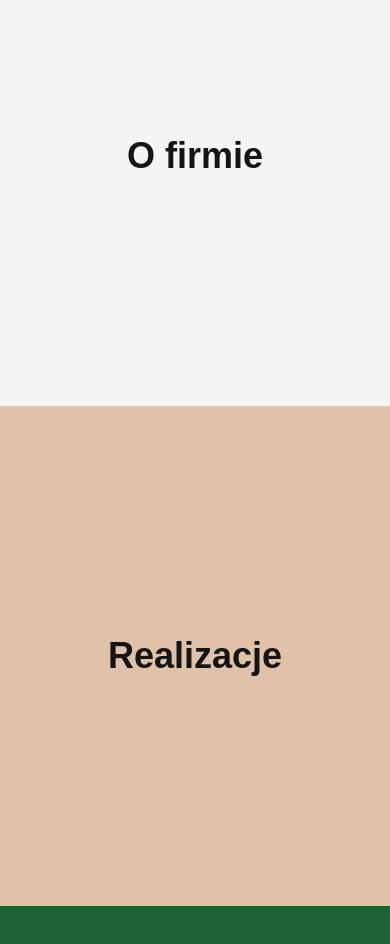
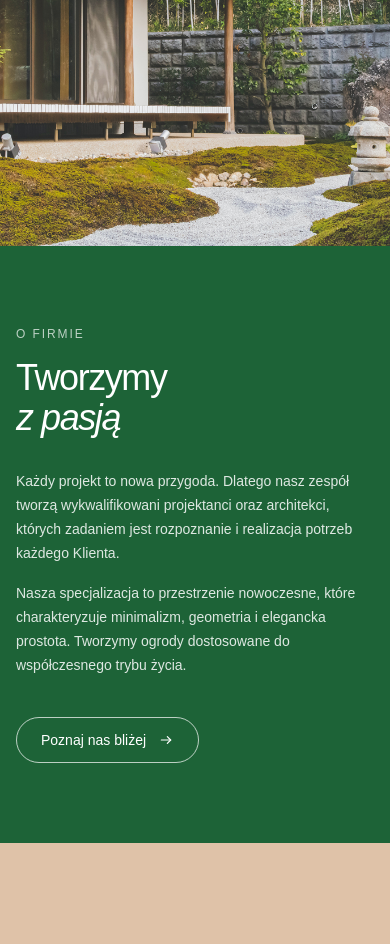
Before and after one commit to michal1337k/giard-design-recruitment, a Vue app: page / in a window 390 px wide. Shown: the part 2640-3584 px from the top of the page. Built offline with nearby package versions, Linux system fonts and the light colour scheme.

Commit message:
add responsive about section

```diff
--- a/src/App.vue
+++ b/src/App.vue
@@ -2,6 +2,7 @@
 import AppHeader from '@/components/layout/AppHeader.vue'
 import HeroSection from '@/components/sections/HeroSection.vue'
 import OfferSection from '@/components/sections/OfferSection.vue'
+import AboutSection from '@/components/sections/AboutSection.vue'
 </script>
 
 <template>
@@ -10,10 +11,7 @@ import OfferSection from '@/components/sections/OfferSection.vue'
   <main>
     <HeroSection />
     <OfferSection />
-
-    <section id="about" class="flex min-h-[500px] items-center justify-center bg-stone-100 px-6">
-      <h2 class="text-4xl font-semibold">O firmie</h2>
-    </section>
+    <AboutSection />
 
     <section id="projects" class="flex min-h-[500px] items-center justify-center bg-[#dfc2a8] px-6">
       <h2 class="text-4xl font-semibold">Realizacje</h2>
--- /dev/null
+++ b/src/components/sections/AboutSection.vue
@@ -0,0 +1,71 @@
+<script setup>
+import aboutImage from '@/assets/images/about/about-giard.png'
+</script>
+
+<template>
+  <section id="about" class="page-grid">
+    <!-- zdjęcie -->
+    <div
+      class="group relative col-start-1 col-end-5 row-start-1 min-h-[340px] overflow-hidden md:min-h-[440px] lg:col-end-3 lg:min-h-[640px]"
+    >
+      <img
+        :src="aboutImage"
+        alt="Nowoczesny ogród przy domu zaprojektowany przez GiardDesign"
+        class="absolute inset-0 h-full w-full object-cover object-center transition-transform duration-[1200ms] ease-out group-hover:scale-[1.03]"
+        loading="lazy"
+        decoding="async"
+      />
+    </div>
+
+    <!-- zielone tło -->
+    <div
+      class="col-start-1 col-end-5 row-start-2 bg-[var(--color-green)] lg:col-start-3 lg:row-start-1"
+      aria-hidden="true"
+    ></div>
+
+    <!-- treść sekcji -->
+    <div
+      class="relative z-10 col-start-2 col-end-4 row-start-2 flex min-h-[500px] items-center py-20 text-white lg:col-start-3 lg:col-end-4 lg:row-start-1 lg:min-h-[640px] lg:py-24 lg:pl-16"
+    >
+      <div class="max-w-[470px]">
+        <p class="text-xs font-medium tracking-[0.16em] text-white/70 uppercase">O firmie</p>
+
+        <h2 class="mt-4 text-4xl leading-[1.1] font-medium tracking-[-0.04em] md:text-5xl">
+          Tworzymy
+          <em class="block font-normal">z pasją</em>
+        </h2>
+
+        <p class="mt-8 text-sm leading-6 text-white/85">
+          Każdy projekt to nowa przygoda. Dlatego nasz zespół tworzą wykwalifikowani projektanci
+          oraz architekci, których zadaniem jest rozpoznanie i realizacja potrzeb każdego Klienta.
+        </p>
+
+        <p class="mt-4 text-sm leading-6 text-white/85">
+          Nasza specjalizacja to przestrzenie nowoczesne, które charakteryzuje minimalizm, geometria
+          i elegancka prostota. Tworzymy ogrody dostosowane do współczesnego trybu życia.
+        </p>
+
+        <a
+          href="#contact"
+          class="group mt-10 inline-flex items-center gap-3 rounded-full border border-white/70 px-6 py-3 text-sm transition-all duration-300 hover:bg-white hover:text-[var(--color-green)] active:scale-[0.97] focus-visible:ring-2 focus-visible:ring-white focus-visible:ring-offset-2 focus-visible:ring-offset-[var(--color-green)] focus-visible:outline-none"
+        >
+          Poznaj nas bliżej
+
+          <svg
+            class="size-4 transition-transform duration-300 group-hover:translate-x-1 group-active:translate-x-1"
+            viewBox="0 0 24 24"
+            fill="none"
+            stroke="currentColor"
+            stroke-width="1.8"
+            stroke-linecap="round"
+            stroke-linejoin="round"
+            aria-hidden="true"
+          >
+            <path d="M5 12h14" />
+            <path d="m14 7 5 5-5 5" />
+          </svg>
+        </a>
+      </div>
+    </div>
+  </section>
+</template>
```
Also changed, not shown: src/assets/images/about/about-giard.png (added).
